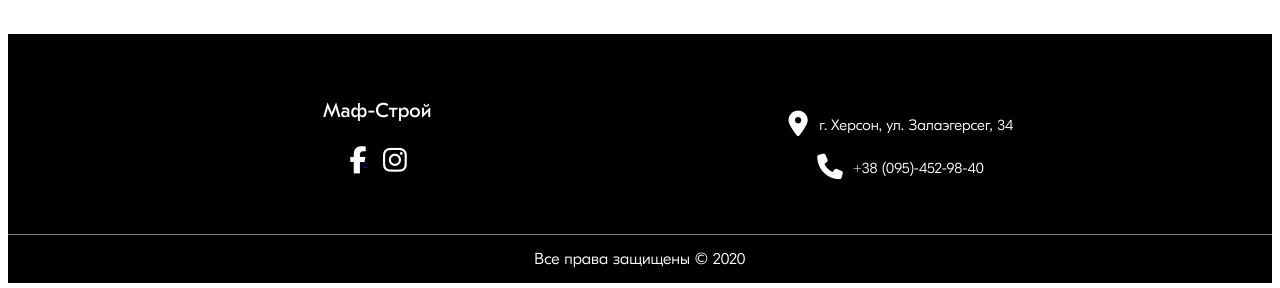
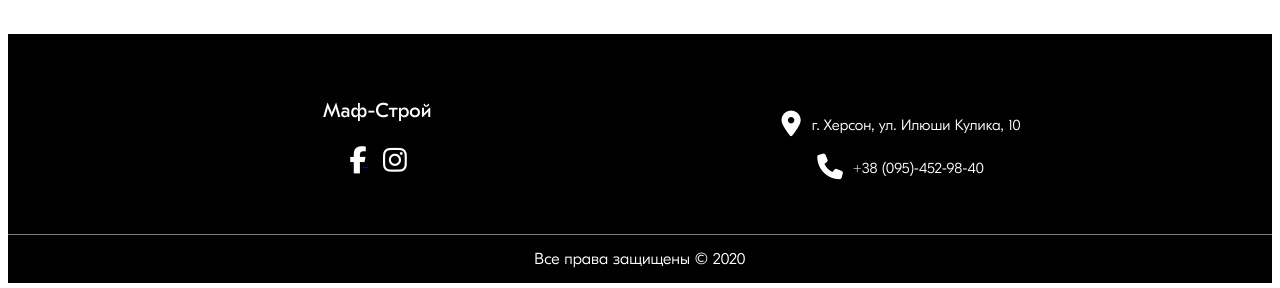
Before and after one commit to worlddeleteRin/pav, a Django app: page /item/458 in a window 1280 px wide. Shown: the part 690-978 px from the top of the page. Run offline with Django 3.2, Linux system fonts and the light colour scheme; data comes from the database, SQL or seed files in the repository; some libraries are stand-ins or nearby versions; some web fonts are replaced.

Commit message:
new commit

```diff
--- a/templates/products/blocks/contact.html
+++ b/templates/products/blocks/contact.html
@@ -24,7 +24,7 @@
             </div>
         </div> -->
         <!-- <iframe src="https://www.google.com/maps/embed?pb=!1m18!1m12!1m3!1d2738.7034139871494!2d32.59221771536965!3d46.65237197913294!2m3!1f0!2f0!3f0!3m2!1i1024!2i768!4f13.1!3m3!1m2!1s0x40c41a9af3fdf9a3%3A0x1b5f334e47f59984!2z0J3QuNC60L7Qu9Cw0LXQstGB0LrQvtC1INGILiwgMzAsINCl0LXRgNGB0L7QvSwg0KXQtdGA0YHQvtC90YHQutCw0Y8g0L7QsdC70LDRgdGC0YwsINCj0LrRgNCw0LjQvdCwLCA3MzAwOQ!5e0!3m2!1sru!2sus!4v1602015067289!5m2!1sru!2sus" width="600" height="450" frameborder="0" style="border:0;" allowfullscreen="" aria-hidden="false" tabindex="0"></iframe>     -->
-        <iframe src="https://www.google.com/maps/embed?pb=!1m18!1m12!1m3!1d2737.733983395189!2d32.63785837015885!3d46.6715128839009!2m3!1f0!2f0!3f0!3m2!1i1024!2i768!4f13.1!3m3!1m2!1s0x40c4103e7cb914ed%3A0x1394325e41f33aca!2z0YPQuy4g0JfQsNC70LDRjdCz0LXRgNGB0LXQsywgMzQsINCl0LXRgNGB0L7QvSwg0KXQtdGA0YHQvtC90YHQutCw0Y8g0L7QsdC70LDRgdGC0YwsINCj0LrRgNCw0LjQvdCwLCA3MzAwMA!5e0!3m2!1sru!2s!4v1612551717213!5m2!1sru!2s" width="600" height="450" frameborder="0" style="border:0;" allowfullscreen="" aria-hidden="false" tabindex="0"></iframe>
+        <iframe src="https://www.google.com/maps/embed?pb=!1m18!1m12!1m3!1d2738.6709845500113!2d32.614883315627566!3d46.65301237913302!2m3!1f0!2f0!3f0!3m2!1i1024!2i768!4f13.1!3m3!1m2!1s0x40c41aa0bfa0e815%3A0xe275cc340c4182!2z0YPQuy4g0JjQu9GO0YjQuCDQmtGD0LvQuNC60LAsIDEwLCDQpdC10YDRgdC-0L0sINCl0LXRgNGB0L7QvdGB0LrQsNGPINC-0LHQu9Cw0YHRgtGMLCDQo9C60YDQsNC40L3QsCwgNzMwMDA!5e0!3m2!1sru!2s!4v1614425277570!5m2!1sru!2s" width="600" height="450" style="border:0;" allowfullscreen="" loading="lazy"></iframe>
     </div>
 
 
--- a/templates/products/blocks/contacts_container.html
+++ b/templates/products/blocks/contacts_container.html
@@ -28,7 +28,7 @@
                 </div>
                 <div class="contact__item__text">
                     <a>
-                        г. Херсон, ул. Залаэгерсег, 34
+                        г. Херсон, ул. Илюши Кулика, 10
                     </a>
                 </div>
             </div>
--- a/templates/products/footer.html
+++ b/templates/products/footer.html
@@ -17,7 +17,7 @@
             <div class="footer__main__block__contact">
                 <i class="fa fa-map-marker"></i>
                 <span>
-                    г. Херсон, ул. Залаэгерсег, 34
+                    г. Херсон, ул. Илюши Кулика, 10
                 </span>
             </div>
             <div class="footer__main__block__contact">
```
